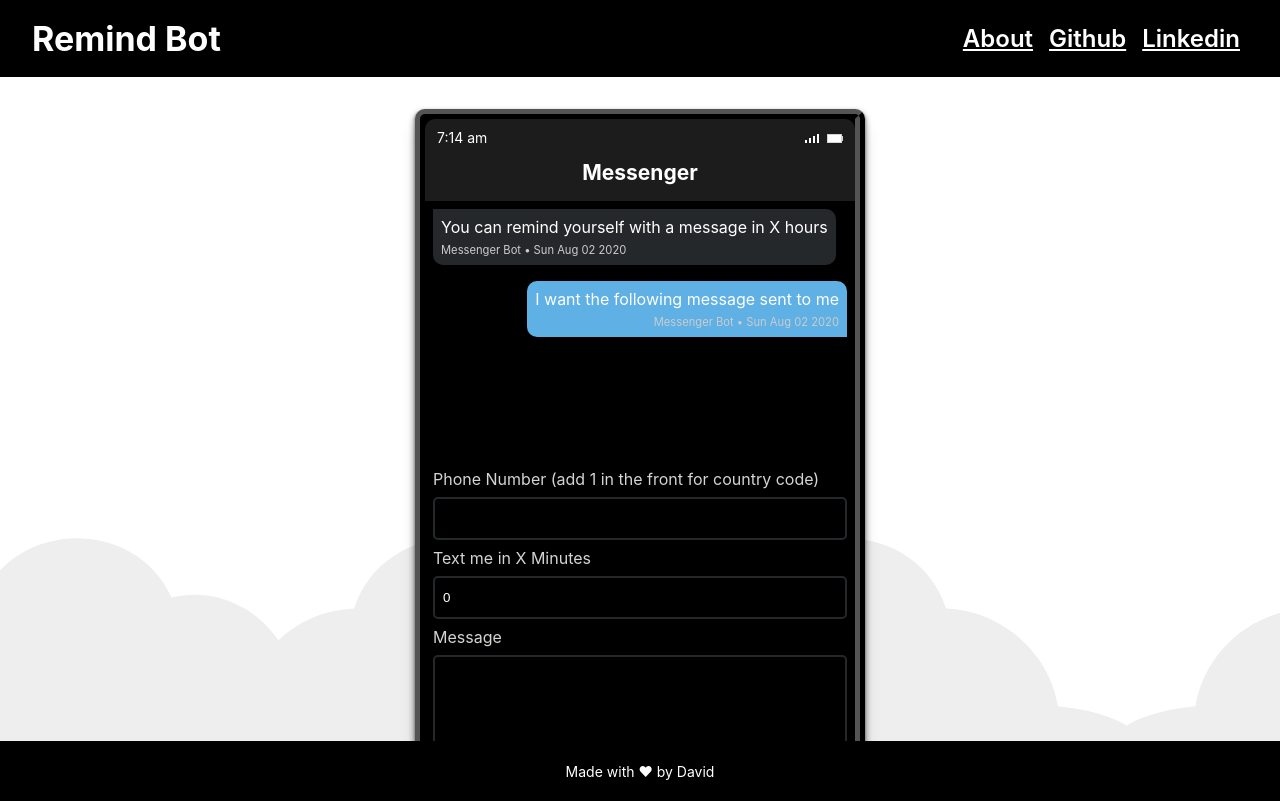
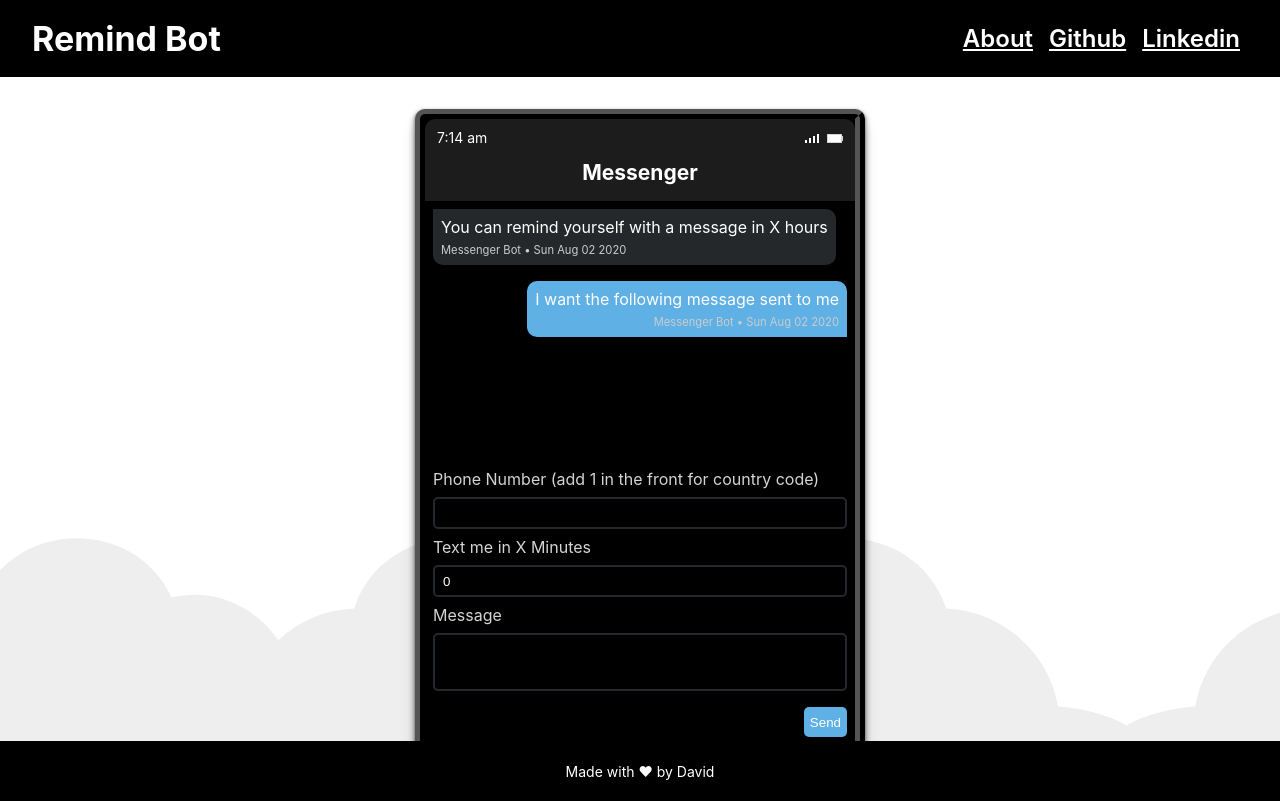
Before and after one commit to dkkimdk/messenger-bot-angular, an Angular app: page /about in a window 1280 px wide. Built offline with nearby package versions, Linux system fonts and the light colour scheme.

Commit message:
css changes

```diff
--- a/src/app/features/home/components/messenger/messenger.component.css
+++ b/src/app/features/home/components/messenger/messenger.component.css
@@ -1,6 +1,6 @@
 .module {
     width: 450px;
-    height: 750px;
+    max-height: 670px;
     margin: 0px auto;
     border-radius: 10px;
     box-shadow: 0px 1px 1px 1px rgba(0,0,0,0.12),
@@ -13,7 +13,6 @@
     flex-direction:column;
     background-color:black;
     box-sizing:border-box;
-    overflow:scroll;
   }
 
 @media screen and (max-width: 600px) {
@@ -189,7 +188,6 @@ input[type=text] {
     font-size: 1rem;
     border-bottom-left-radius: 5px;
     border-bottom-right-radius: 5px;
-    height:100%;
     position:relative;
     color:#D4D4D2;
 
@@ -203,7 +201,7 @@ input[type=text] {
 
   .messageInput {
     border-radius:5px;
-    min-height: 150px;
+    max-height: 150px;
     width: 100%;
     box-sizing: border-box;
     margin: 8px 0;
@@ -226,6 +224,7 @@ input[type=text] {
   border: 2.5px solid #25282A;
   background: black;
   color:white;
+  max-height: 32px;
 }
 
 .sendButton {
--- a/src/app/features/home/components/messenger/messenger.component.ts
+++ b/src/app/features/home/components/messenger/messenger.component.ts
@@ -24,7 +24,7 @@ export class MessengerComponent implements OnInit {
 
   }
 
-  dateToHourMin(date:Date): string {
+  dateToHourMin(date: Date): string {
     let hour;
     let mins;
     let amPm;
@@ -40,7 +40,7 @@ export class MessengerComponent implements OnInit {
       amPm = 'pm';
     }
     mins = date.getMinutes();
-    return '' + hour + ':' +  mins +' ' + amPm;
+    return '' + hour + ':' +  mins + ' ' + amPm;
 
   }
 
```
